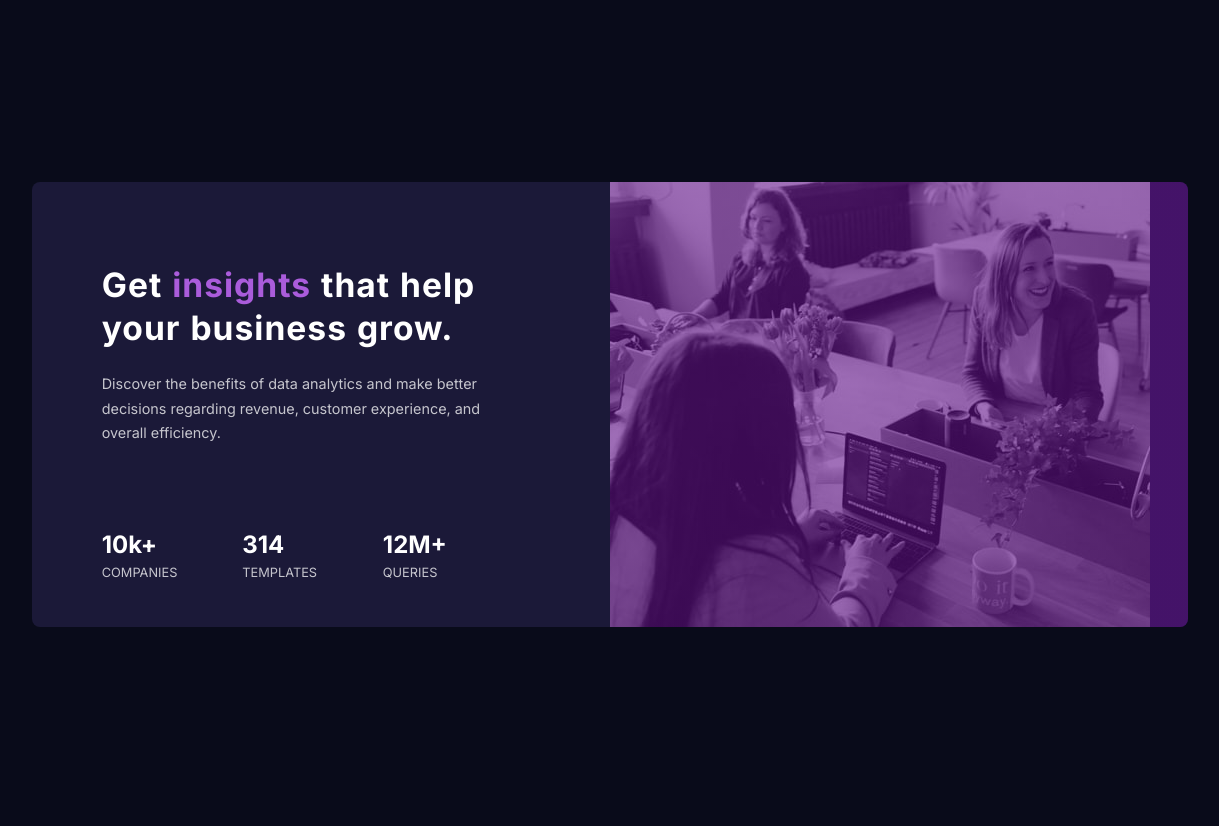
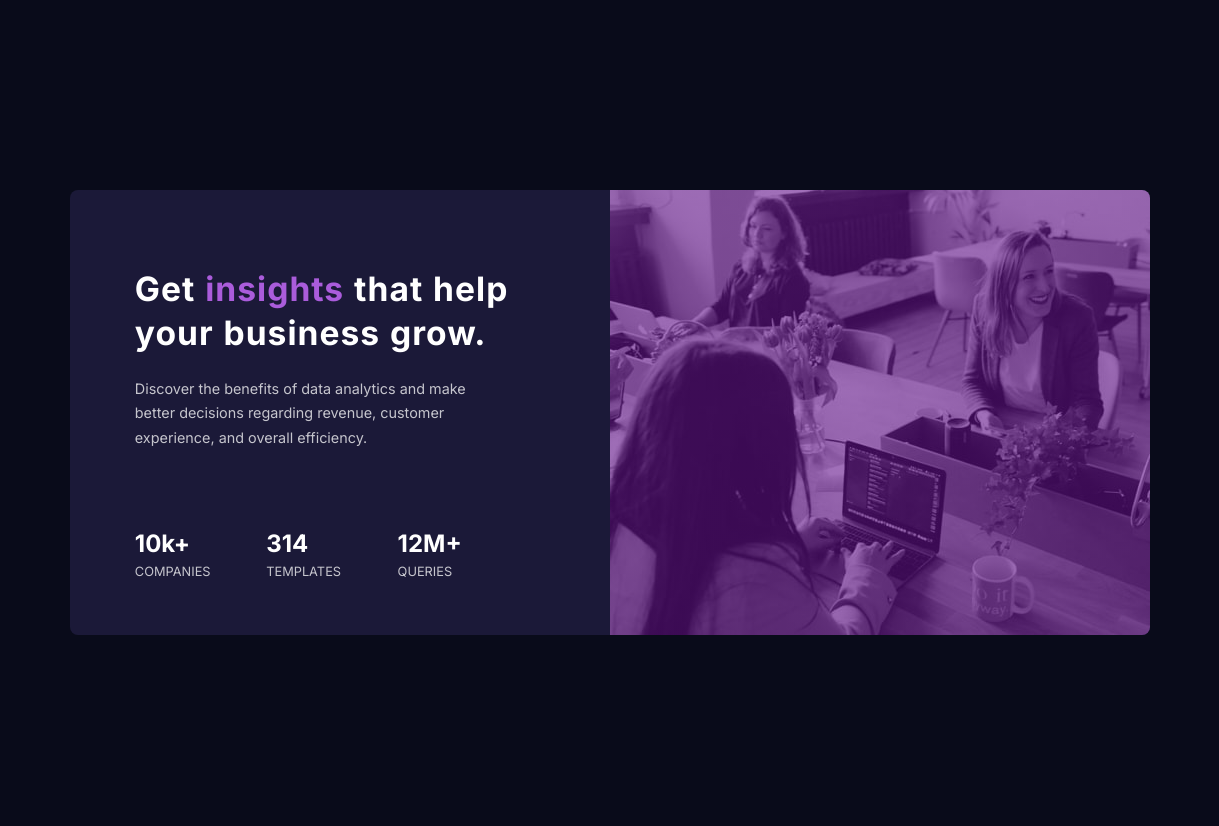
Before and after one commit to jdasdeveloper/jdasdeveloper.github.io, a PHP site: page / in a window 1536 px wide. Shown: the whole page, without its empty margins (158-1377 px from the left). Before the commit the page ends 627 px from the top, so only its background shows below. Run offline with PHP 8.4, Linux system fonts and the light colour scheme.

Commit message:
Fixed Responsive Design on bigger screens

```diff
--- a/Stats-Preview-Card-Component-Main/css/styles.css
+++ b/Stats-Preview-Card-Component-Main/css/styles.css
@@ -22,7 +22,6 @@ body{
     max-height: auto;
     height: 445px;
     margin: 12%;
-
     width: auto;
 }
 .text{
@@ -141,3 +140,14 @@ body{
         font-size: 1.7rem;
     }
 }
+@media only screen and (min-width: 1441px){
+    .container{
+        max-width: 1080px;
+
+    }
+    .flex-container{
+        align-items: center;
+        justify-content: center;
+        display: flex;
+    }
+}
```
